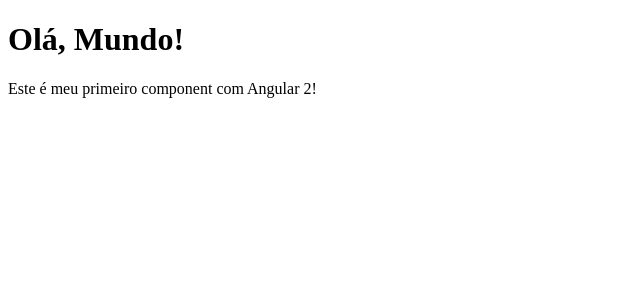
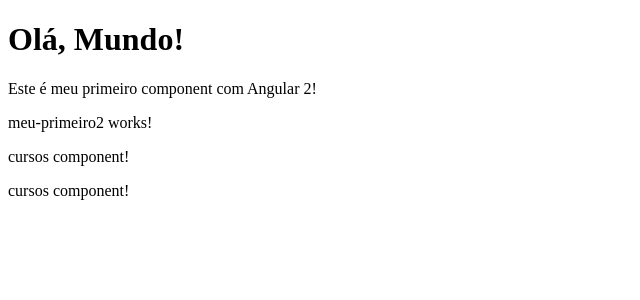
Before and after one commit to renatanesio/angular2, an Angular app: page / in a window 1280 px wide. Shown: the top 300 px of the page, without its empty margins (0-640 px from the left). Built offline with nearby package versions, Linux system fonts and the light colour scheme.

Commit message:
Add Cursos component and module

```diff
--- a/src/app/app.component.html
+++ b/src/app/app.component.html
@@ -3,3 +3,5 @@
 </h1>
 
 <app-meu-primeiro></app-meu-primeiro>
+<app-meu-primeiro2></app-meu-primeiro2>
+<app-cursos></app-cursos>
--- a/src/app/app.module.ts
+++ b/src/app/app.module.ts
@@ -1,10 +1,12 @@
 import { NgModule } from '@angular/core';
 import { BrowserModule } from '@angular/platform-browser';
+import { FormsModule } from '@angular/forms';
 
 import { AppRoutingModule } from './app-routing.module';
 import { AppComponent } from './app.component';
 import { MeuPrimeiro2Component } from './meu-primeiro2/meu-primeiro2.component';
 import { MeuPrimeiroComponent } from './meu-primeiro/meu-primeiro.componente';
+import { CursosModule } from './cursos/cursos.module';
 
 @NgModule({
   declarations: [
@@ -14,7 +16,9 @@ import { MeuPrimeiroComponent } from './meu-primeiro/meu-primeiro.componente';
   ],
   imports: [
     BrowserModule,
-    AppRoutingModule
+    AppRoutingModule,
+    FormsModule,
+    CursosModule
   ],
   providers: [],
   bootstrap: [AppComponent]
--- /dev/null
+++ b/src/app/cursos/cursos.component.html
@@ -0,0 +1 @@
+<p>cursos component!</p>
--- /dev/null
+++ b/src/app/cursos/cursos.component.ts
@@ -0,0 +1,15 @@
+import { Component, OnInit } from '@angular/core';
+
+@Component({
+  selector: 'app-cursos',
+  templateUrl: './cursos.component.html',
+  styleUrls: ['./cursos.component.scss']
+})
+export class CursosComponent implements OnInit {
+
+  constructor() { }
+
+  ngOnInit(): void {
+  }
+
+}
--- a/src/app/meu-primeiro2/meu-primeiro2.component.html
+++ b/src/app/meu-primeiro2/meu-primeiro2.component.html
@@ -1 +1,3 @@
 <p>meu-primeiro2 works!</p>
+
+<app-cursos></app-cursos>
--- a/src/app/meu-primeiro2/meu-primeiro2.component.ts
+++ b/src/app/meu-primeiro2/meu-primeiro2.component.ts
@@ -5,11 +5,6 @@ import { Component, OnInit } from '@angular/core';
   templateUrl: './meu-primeiro2.component.html',
   styleUrls: ['./meu-primeiro2.component.scss']
 })
-export class MeuPrimeiro2Component implements OnInit {
-
-  constructor() { }
-
-  ngOnInit(): void {
-  }
+export class MeuPrimeiro2Component {
 
 }
```
Also changed, not shown: src/app/cursos/cursos.module.ts (added, +18 -0 lines), src/app/cursos/cursos.component.scss (added), 1 other file (tests, documents, lock files or other folders).
